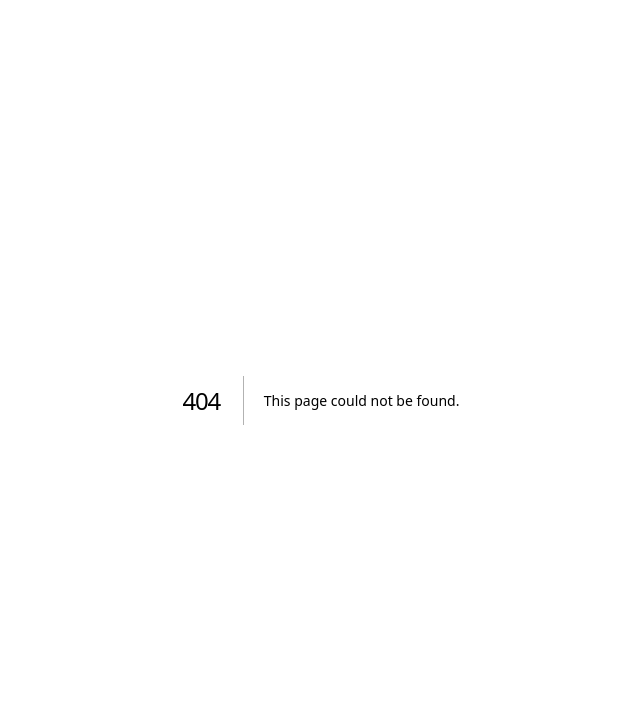
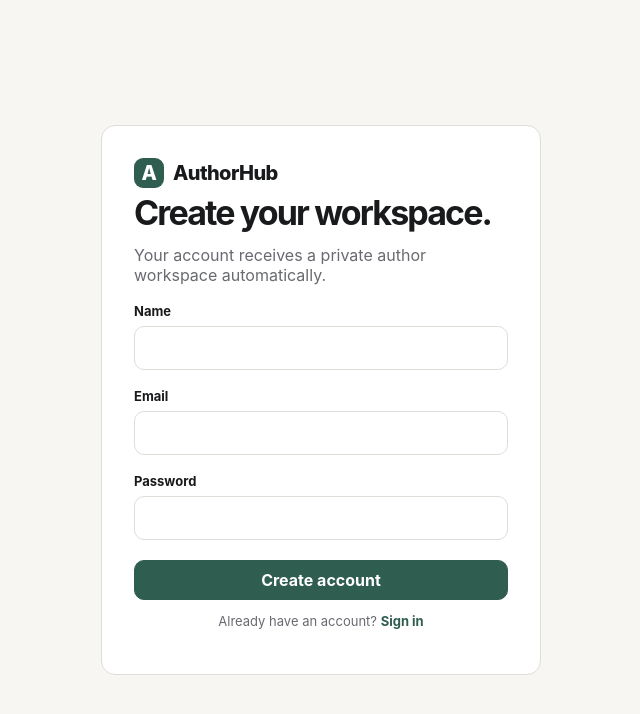
Before and after one commit to athompson83/authorhub, a Next.js app in the folder apps/web/: page /sign-up in a window 1280 px wide. Before the commit this address had no page. Shown: the top 714 px of the page, without its empty margins (319-959 px from the left). Built offline with nearby package versions, Linux system fonts and the light colour scheme.

Commit message:
feat: add sign-up page

```diff
--- /dev/null
+++ b/apps/web/app/(auth)/sign-up/page.tsx
@@ -0,0 +1,16 @@
+import Link from 'next/link';
+import { SignUpForm } from './sign-up-form';
+
+export default function SignUpPage() {
+  return (
+    <main className="auth-page">
+      <section className="card auth-card">
+        <Link href="/" className="brand"><span className="brand-mark">A</span>AuthorHub</Link>
+        <h1>Create your workspace.</h1>
+        <p className="muted">Your account receives a private author workspace automatically.</p>
+        <SignUpForm />
+        <p className="muted" style={{ fontSize: 13, textAlign: 'center' }}>Already have an account? <Link href="/sign-in" style={{ color: 'var(--accent)', fontWeight: 700 }}>Sign in</Link></p>
+      </section>
+    </main>
+  );
+}
```
